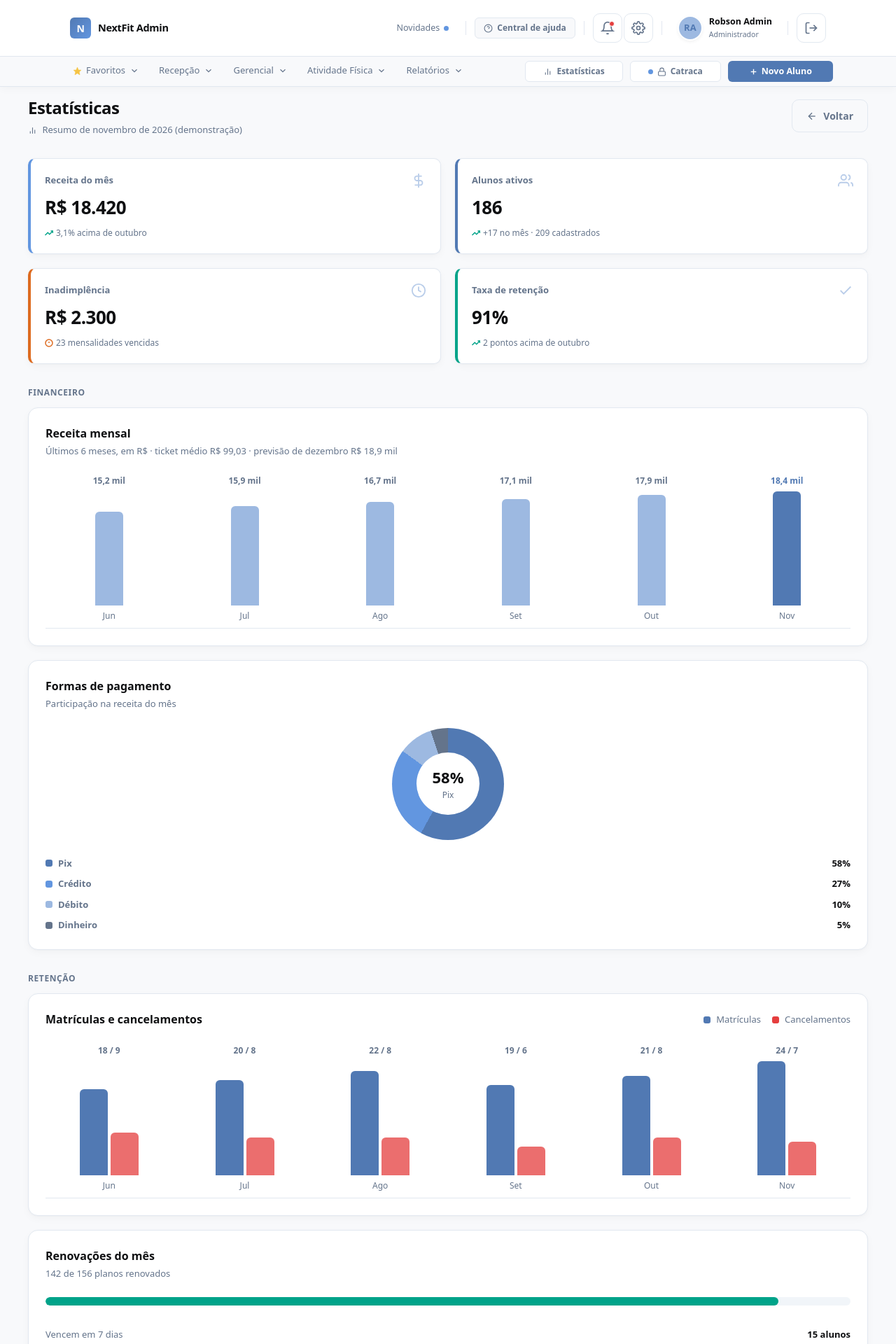
After one commit to Robson-M/System-Gym, a Rails app: page /statistics in a window 1280 px wide. The commit adds this page. Shown: the top 1920 px of the page at 70% size. Run offline with Rails 7, Linux system fonts and the light colour scheme; a user stored in the database is signed in; style sheets or scripts are compiled from the project's sources; some libraries are stand-ins or nearby versions.

Commit message:
Adicionado a pagina estatisticas

```diff
--- /dev/null
+++ b/app/assets/stylesheets/statistics.css
@@ -0,0 +1,247 @@
+/* ============================================================
+PAGE ESTATÍSTICAS
+============================================================ */
+.stat-section { margin-bottom: 32px; }
+
+/* Gráfico principal à esquerda, complemento à direita */
+.stat-grid {
+    display: grid;
+    grid-template-columns: 2fr 1fr;
+    gap: 20px;
+}
+
+.stat-card {
+    background-color: var(--color-surface);
+    border: 1px solid var(--color-border);
+    border-radius: var(--radius-lg);
+    box-shadow: var(--shadow);
+    padding: 24px;
+}
+
+.stat-card__header {
+    display: flex;
+    flex-wrap: wrap;
+    justify-content: space-between;
+    align-items: baseline;
+    gap: 4px 16px;
+    margin-bottom: 24px;
+}
+
+.stat-card__title {
+    font-size: 16px;
+    font-weight: 700;
+}
+
+.stat-card__subtitle {
+    width: 100%;
+    font-size: 13px;
+    color: var(--color-muted);
+}
+
+/* Cores das séries (paleta do sistema) */
+.stat-swatch--primary   { background-color: var(--color-primary); }
+.stat-swatch--accent    { background-color: var(--color-accent); }
+.stat-swatch--secondary { background-color: var(--color-secondary); }
+.stat-swatch--inactive  { background-color: var(--color-inactive); }
+.stat-swatch--active    { background-color: var(--color-active); }
+.stat-swatch--danger    { background-color: var(--color-danger); }
+
+/* Colunas verticais */
+.stat-columns {
+    list-style: none;
+    display: flex;
+    gap: 12px;
+    height: 220px;
+    border-bottom: 1px solid var(--color-border);
+}
+
+.stat-columns__item {
+    flex: 1;
+    display: flex;
+    flex-direction: column;
+    align-items: center;
+    gap: 6px;
+}
+
+.stat-columns__area {
+    flex: 1;
+    width: 100%;
+    display: flex;
+    justify-content: center;
+    align-items: flex-end;
+    gap: 4px;
+}
+
+.stat-columns__bar {
+    width: 100%;
+    max-width: 40px;
+    background-color: var(--color-secondary);
+    border-radius: var(--radius-sm) var(--radius-sm) 0 0;
+}
+
+.stat-columns__bar--primary,
+.stat-columns__item.is-current .stat-columns__bar { background-color: var(--color-primary); }
+
+.stat-columns__bar--danger { background-color: var(--color-danger); opacity: .75; }
+
+.stat-columns__value {
+    font-size: 12px;
+    font-weight: 600;
+    color: var(--color-muted);
+}
+
+.stat-columns__item.is-current .stat-columns__value { color: var(--color-primary); }
+
+.stat-columns__label {
+    font-size: 12px;
+    color: var(--color-muted);
+    padding-bottom: 8px;
+}
+
+/* Rosca */
+.stat-donut-wrapper {
+    display: flex;
+    flex-direction: column;
+    align-items: center;
+    gap: 24px;
+}
+
+.stat-donut {
+    position: relative;
+    width: 160px;
+    aspect-ratio: 1;
+    border-radius: 50%;
+}
+
+.stat-donut__center {
+    position: absolute;
+    inset: 22%;
+    display: flex;
+    flex-direction: column;
+    align-items: center;
+    justify-content: center;
+    background-color: var(--color-surface);
+    border-radius: 50%;
+    font-size: 12px;
+    color: var(--color-muted);
+}
+
+.stat-donut__center strong {
+    font-size: 22px;
+    color: var(--color-text);
+}
+
+/* Legenda */
+.stat-legend {
+    list-style: none;
+    width: 100%;
+    display: flex;
+    flex-direction: column;
+    gap: 10px;
+}
+
+.stat-legend--inline { width: auto; flex-direction: row; gap: 16px; }
+
+.stat-legend--grid {
+    display: grid;
+    grid-template-columns: repeat(auto-fill, minmax(180px, 1fr));
+    gap: 12px 24px;
+}
+
+.stat-legend__item {
+    display: flex;
+    align-items: center;
+    gap: 8px;
+    font-size: 13px;
+    color: var(--color-muted);
+}
+
+.stat-legend__label { flex: 1; font-weight: 600; }
+
+.stat-legend__value { font-weight: 600; color: var(--color-text); }
+
+.stat-swatch {
+    width: 10px;
+    height: 10px;
+    border-radius: 3px;
+    flex-shrink: 0;
+}
+
+/* Barra empilhada */
+.stat-stacked {
+    display: flex;
+    gap: 3px;
+    height: 28px;
+    margin-bottom: 24px;
+    border-radius: var(--radius-sm);
+    overflow: hidden;
+}
+
+/* Barra de progresso */
+.stat-progress {
+    height: 12px;
+    margin-bottom: 20px;
+    background-color: var(--color-inactive-bg);
+    border-radius: 20px;
+    overflow: hidden;
+}
+
+.stat-progress__fill {
+    display: block;
+    height: 100%;
+    background-color: var(--color-active);
+    border-radius: 20px;
+}
+
+/* Lista de indicadores */
+.stat-list__row {
+    display: flex;
+    justify-content: space-between;
+    padding: 12px 0;
+    font-size: 13px;
+    border-bottom: 1px solid var(--color-border);
+}
+
+.stat-list__row:last-child { border-bottom: none; }
+
+.stat-list dt { color: var(--color-muted); }
+
+.stat-list dd { font-weight: 600; }
+
+/* Barras horizontais */
+.stat-bars {
+    list-style: none;
+    display: flex;
+    flex-direction: column;
+    gap: 18px;
+}
+
+.stat-bars__row {
+    display: grid;
+    grid-template-columns: 64px 1fr 32px;
+    align-items: center;
+    gap: 12px;
+    font-size: 13px;
+}
+
+.stat-bars__label { color: var(--color-muted); font-weight: 600; }
+
+.stat-bars__track {
+    height: 10px;
+    background-color: var(--color-inactive-bg);
+    border-radius: 20px;
+    overflow: hidden;
+}
+
+.stat-bars__fill {
+    display: block;
+    height: 100%;
+    background-color: var(--color-accent);
+    border-radius: 20px;
+}
+
+.stat-bars__value { text-align: right; font-weight: 600; }
+
+@media (max-width: 1280px) {
+    .stat-grid { grid-template-columns: 1fr; }
+}
--- /dev/null
+++ b/app/controllers/statistics_controller.rb
@@ -0,0 +1,4 @@
+class StatisticsController < ApplicationController
+  def index
+  end
+end
--- a/app/views/partials/_header.html.erb
+++ b/app/views/partials/_header.html.erb
@@ -378,10 +378,10 @@
 </nav>
 
     <div class="top-header__right">
-      <button class="top-header__help-btn btn-header__right">
-        <svg viewBox="0 0 24 24" aria-hidden="true"><rect x="3" y="3" width="7" height="7" rx="1"/><rect x="14" y="3" width="7" height="7" rx="1"/><rect x="14" y="14" width="7" height="7" rx="1"/><rect x="3" y="14" width="7" height="7" rx="1"/></svg>
-        Central do Aluno
-      </button>
+      <%= link_to statistics_path, class: "top-header__help-btn btn-header__right" do %>
+        <svg viewBox="0 0 24 24" aria-hidden="true"><path d="M18 20V10"/><path d="M12 20V4"/><path d="M6 20v-6"/></svg>
+        Estatísticas
+      <% end %>
 
       <%= link_to turnstiles_path, class: "top-header__help-btn btn-header__right" do %>
         <span class="top-header__dot" aria-hidden="true"></span>
--- /dev/null
+++ b/app/views/statistics/index.html.erb
@@ -0,0 +1,272 @@
+<% content_for :title, "Estatísticas" %>
+<% content_for :head do %>
+  <%= stylesheet_link_tag "statistics", "data-turbo-track": "dynamic" %>
+<% end %>
+
+<%# Dados fictícios: página apenas demonstrativa, sem consulta ao banco. %>
+<% revenue_by_month = [
+  { label: "Jun", value: "15,2 mil", percent: 82 },
+  { label: "Jul", value: "15,9 mil", percent: 87 },
+  { label: "Ago", value: "16,7 mil", percent: 91 },
+  { label: "Set", value: "17,1 mil", percent: 93 },
+  { label: "Out", value: "17,9 mil", percent: 97 },
+  { label: "Nov", value: "18,4 mil", percent: 100 }
+] %>
+<% payment_methods = [
+  { label: "Pix",      percent: 58, color: "primary" },
+  { label: "Crédito",  percent: 27, color: "accent" },
+  { label: "Débito",   percent: 10, color: "secondary" },
+  { label: "Dinheiro", percent: 5,  color: "inactive" }
+] %>
+<% enrollments = [
+  { label: "Jun", new: 18, canceled: 9 },
+  { label: "Jul", new: 20, canceled: 8 },
+  { label: "Ago", new: 22, canceled: 8 },
+  { label: "Set", new: 19, canceled: 6 },
+  { label: "Out", new: 21, canceled: 8 },
+  { label: "Nov", new: 24, canceled: 7 }
+] %>
+<% enrollments_max = 24 %>
+<% students_by_plan = [
+  { label: "Mensal",     count: 98, percent: 47, color: "primary" },
+  { label: "Trimestral", count: 41, percent: 20, color: "accent" },
+  { label: "Anual",      count: 32, percent: 15, color: "secondary" },
+  { label: "Diária",     count: 15, percent: 7,  color: "active" },
+  { label: "Vencidos",   count: 23, percent: 11, color: "danger" }
+] %>
+<% students_by_age = [
+  { label: "18 a 25", count: 52, percent: 25 },
+  { label: "26 a 35", count: 71, percent: 34 },
+  { label: "36 a 45", count: 48, percent: 23 },
+  { label: "46 ou +", count: 38, percent: 18 }
+] %>
+
+<main class="main">
+
+  <!-- CABEÇALHO -->
+  <header class="page-header">
+    <div>
+      <h1 class="page-header__title">Estatísticas</h1>
+      <p class="page-header__date">
+        <svg class="icon_payments" viewBox="0 0 24 24" aria-hidden="true"><path d="M18 20V10"/><path d="M12 20V4"/><path d="M6 20v-6"/></svg>
+        Resumo de novembro de 2026 (demonstração)
+      </p>
+    </div>
+
+    <div class="page-header__actions">
+      <%= link_to root_path, class: "btn-ghost" do %>
+        <svg viewBox="0 0 24 24" aria-hidden="true"><line x1="19" y1="12" x2="5" y2="12"/><polyline points="12 19 5 12 12 5"/></svg>
+        Voltar
+      <% end %>
+    </div>
+  </header>
+
+  <!-- RESUMO -->
+  <div class="metrics-grid">
+    <div class="metric-card">
+      <div class="metric-card__header">
+        <span class="metric-card__label">Receita do mês</span>
+        <span class="metric-card__icon">
+          <svg viewBox="0 0 24 24" aria-hidden="true"><line x1="12" y1="1" x2="12" y2="23"/><path d="M17 5H9.5a3.5 3.5 0 0 0 0 7h5a3.5 3.5 0 0 1 0 7H6"/></svg>
+        </span>
+      </div>
+      <div class="metric-card__value">R$ 18.420</div>
+      <div class="metric-card__trend trend--up">
+        <svg viewBox="0 0 24 24" aria-hidden="true"><polyline points="23 6 13.5 15.5 8.5 10.5 1 18"/><polyline points="17 6 23 6 23 12"/></svg>
+        <span class="trend__context">3,1% acima de outubro</span>
+      </div>
+    </div>
+
+    <div class="metric-card">
+      <div class="metric-card__header">
+        <span class="metric-card__label">Alunos ativos</span>
+        <span class="metric-card__icon">
+          <svg viewBox="0 0 24 24" aria-hidden="true"><path d="M17 21v-2a4 4 0 0 0-4-4H5a4 4 0 0 0-4 4v2"/><circle cx="9" cy="7" r="4"/><path d="M23 21v-2a4 4 0 0 0-3-3.87"/><path d="M16 3.13a4 4 0 0 1 0 7.75"/></svg>
+        </span>
+      </div>
+      <div class="metric-card__value">186</div>
+      <div class="metric-card__trend trend--up">
+        <svg viewBox="0 0 24 24" aria-hidden="true"><polyline points="23 6 13.5 15.5 8.5 10.5 1 18"/><polyline points="17 6 23 6 23 12"/></svg>
+        <span class="trend__context">+17 no mês · 209 cadastrados</span>
+      </div>
+    </div>
+
+    <div class="metric-card">
+      <div class="metric-card__header">
+        <span class="metric-card__label">Inadimplência</span>
+        <span class="metric-card__icon">
+          <svg viewBox="0 0 24 24" aria-hidden="true"><circle cx="12" cy="12" r="10"/><polyline points="12 6 12 12 16 14"/></svg>
+        </span>
+      </div>
+      <div class="metric-card__value">R$ 2.300</div>
+      <div class="metric-card__trend trend--warn">
+        <svg viewBox="0 0 24 24" aria-hidden="true"><circle cx="12" cy="12" r="10"/><line x1="12" y1="8" x2="12" y2="12"/><line x1="12" y1="16" x2="12.01" y2="16"/></svg>
+        <span class="trend__context">23 mensalidades vencidas</span>
+      </div>
+    </div>
+
+    <div class="metric-card">
+      <div class="metric-card__header">
+        <span class="metric-card__label">Taxa de retenção</span>
+        <span class="metric-card__icon">
+          <svg viewBox="0 0 24 24" aria-hidden="true"><polyline points="20 6 9 17 4 12"/></svg>
+        </span>
+      </div>
+      <div class="metric-card__value">91%</div>
+      <div class="metric-card__trend trend--up">
+        <svg viewBox="0 0 24 24" aria-hidden="true"><polyline points="23 6 13.5 15.5 8.5 10.5 1 18"/><polyline points="17 6 23 6 23 12"/></svg>
+        <span class="trend__context">2 pontos acima de outubro</span>
+      </div>
+    </div>
+  </div>
+
+  <!-- FINANCEIRO -->
+  <section class="stat-section" aria-labelledby="finance">
+    <h2 id="finance" class="section-label">Financeiro</h2>
+
+    <div class="stat-grid">
+      <article class="stat-card">
+        <header class="stat-card__header">
+          <h3 class="stat-card__title">Receita mensal</h3>
+          <p class="stat-card__subtitle">Últimos 6 meses, em R$ · ticket médio R$ 99,03 · previsão de dezembro R$ 18,9 mil</p>
+        </header>
+        <ul class="stat-columns">
+          <% revenue_by_month.each_with_index do |month, index| %>
+            <li class="stat-columns__item <%= "is-current" if index == revenue_by_month.size - 1 %>">
+              <span class="stat-columns__value"><%= month[:value] %></span>
+              <span class="stat-columns__area" aria-hidden="true">
+                <span class="stat-columns__bar" style="height: <%= month[:percent] %>%"></span>
+              </span>
+              <span class="stat-columns__label"><%= month[:label] %></span>
+            </li>
+          <% end %>
+        </ul>
+      </article>
+
+      <article class="stat-card">
+        <header class="stat-card__header">
+          <h3 class="stat-card__title">Formas de pagamento</h3>
+          <p class="stat-card__subtitle">Participação na receita do mês</p>
+        </header>
+        <div class="stat-donut-wrapper">
+          <div class="stat-donut" aria-hidden="true"
+               style="background: conic-gradient(var(--color-primary) 0 58%, var(--color-accent) 0 85%, var(--color-secondary) 0 95%, var(--color-inactive) 0 100%)">
+            <span class="stat-donut__center"><strong>58%</strong>Pix</span>
+          </div>
+          <ul class="stat-legend">
+            <% payment_methods.each do |method| %>
+              <li class="stat-legend__item">
+                <span class="stat-swatch stat-swatch--<%= method[:color] %>" aria-hidden="true"></span>
+                <span class="stat-legend__label"><%= method[:label] %></span>
+                <span class="stat-legend__value"><%= method[:percent] %>%</span>
+              </li>
+            <% end %>
+          </ul>
+        </div>
+      </article>
+    </div>
+  </section>
+
+  <!-- RETENÇÃO -->
+  <section class="stat-section" aria-labelledby="retention">
+    <h2 id="retention" class="section-label">Retenção</h2>
+
+    <div class="stat-grid">
+      <article class="stat-card">
+        <header class="stat-card__header">
+          <h3 class="stat-card__title">Matrículas e cancelamentos</h3>
+          <ul class="stat-legend stat-legend--inline">
+            <li class="stat-legend__item"><span class="stat-swatch stat-swatch--primary" aria-hidden="true"></span>Matrículas</li>
+            <li class="stat-legend__item"><span class="stat-swatch stat-swatch--danger" aria-hidden="true"></span>Cancelamentos</li>
+          </ul>
+        </header>
+        <ul class="stat-columns">
+          <% enrollments.each do |month| %>
+            <li class="stat-columns__item">
+              <span class="stat-columns__value"><%= month[:new] %> / <%= month[:canceled] %></span>
+              <span class="stat-columns__area" aria-hidden="true">
+                <span class="stat-columns__bar stat-columns__bar--primary" style="height: <%= month[:new] * 100 / enrollments_max %>%"></span>
+                <span class="stat-columns__bar stat-columns__bar--danger" style="height: <%= month[:canceled] * 100 / enrollments_max %>%"></span>
+              </span>
+              <span class="stat-columns__label"><%= month[:label] %></span>
+            </li>
+          <% end %>
+        </ul>
+      </article>
+
+      <article class="stat-card">
+        <header class="stat-card__header">
+          <h3 class="stat-card__title">Renovações do mês</h3>
+          <p class="stat-card__subtitle">142 de 156 planos renovados</p>
+        </header>
+        <div class="stat-progress" aria-hidden="true">
+          <span class="stat-progress__fill" style="width: 91%"></span>
+        </div>
+        <dl class="stat-list">
+          <div class="stat-list__row">
+            <dt>Vencem em 7 dias</dt>
+            <dd>15 alunos</dd>
+          </div>
+          <div class="stat-list__row">
+            <dt>Vencidos sem renovar</dt>
+            <dd>23 alunos</dd>
+          </div>
+          <div class="stat-list__row">
+            <dt>Evasão no mês</dt>
+            <dd>3,7%</dd>
+          </div>
+          <div class="stat-list__row">
+            <dt>Frequência média</dt>
+            <dd>3,2 treinos/semana</dd>
+          </div>
+        </dl>
+      </article>
+    </div>
+  </section>
+
+  <!-- BASE DE ALUNOS -->
+  <section class="stat-section" aria-labelledby="students-base">
+    <h2 id="students-base" class="section-label">Base de alunos</h2>
+
+    <div class="stat-grid">
+      <article class="stat-card">
+        <header class="stat-card__header">
+          <h3 class="stat-card__title">Alunos por plano</h3>
+          <p class="stat-card__subtitle">209 alunos cadastrados</p>
+        </header>
+        <div class="stat-stacked" aria-hidden="true">
+          <% students_by_plan.each do |plan| %>
+            <span class="stat-swatch--<%= plan[:color] %>" style="width: <%= plan[:percent] %>%"></span>
+          <% end %>
+        </div>
+        <ul class="stat-legend stat-legend--grid">
+          <% students_by_plan.each do |plan| %>
+            <li class="stat-legend__item">
+              <span class="stat-swatch stat-swatch--<%= plan[:color] %>" aria-hidden="true"></span>
+              <span class="stat-legend__label"><%= plan[:label] %></span>
+              <span class="stat-legend__value"><%= plan[:count] %> · <%= plan[:percent] %>%</span>
+            </li>
+          <% end %>
+        </ul>
+      </article>
+
+      <article class="stat-card">
+        <header class="stat-card__header">
+          <h3 class="stat-card__title">Faixa etária</h3>
+          <p class="stat-card__subtitle">Maior público entre 26 e 35 anos</p>
+        </header>
+        <ul class="stat-bars">
+          <% students_by_age.each do |age| %>
+            <li class="stat-bars__row">
+              <span class="stat-bars__label"><%= age[:label] %></span>
+              <span class="stat-bars__track" aria-hidden="true">
+                <span class="stat-bars__fill" style="width: <%= age[:percent] %>%"></span>
+              </span>
+              <span class="stat-bars__value"><%= age[:count] %></span>
+            </li>
+          <% end %>
+        </ul>
+      </article>
+    </div>
+  </section>
+</main>
--- a/config/routes.rb
+++ b/config/routes.rb
@@ -10,6 +10,7 @@ Rails.application.routes.draw do
   resources :users, only: [:index, :destroy]
   resources :settings, only: [:index]
   resources :turnstiles, only: [:index]
+  resources :statistics, only: [:index]
   resources :plans
   resources :gyms, only: [:update]
 
```
